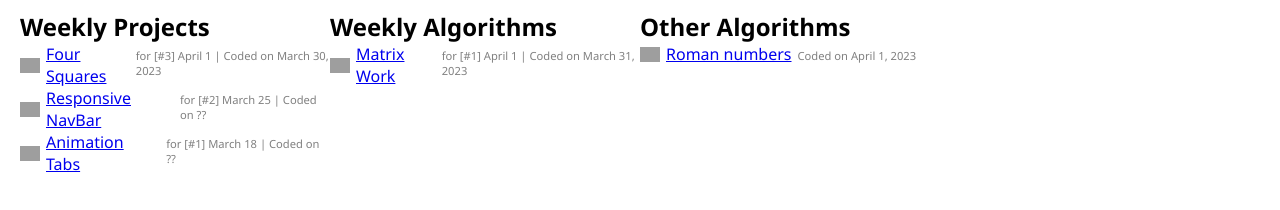
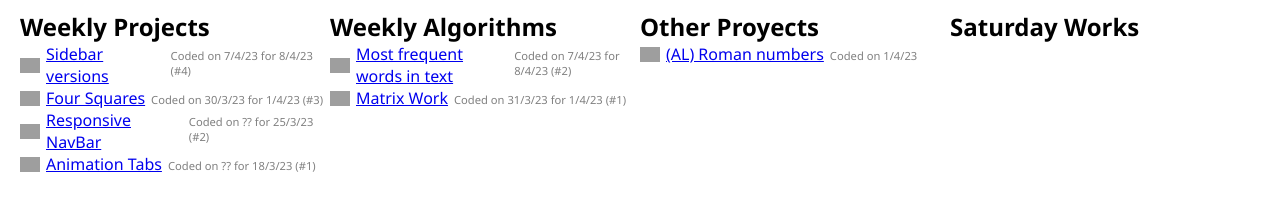
Before and after one commit to odyssey07/studious-fortnight, a plain HTML site: page index.html in a window 1280 px wide. Drawn offline with Linux system fonts and the light colour scheme; grey boxes are pictures that could not be loaded.

Commit message:
Algorithm and index.html

```diff
--- a/index.html
+++ b/index.html
@@ -44,8 +44,14 @@
         .studious-fortnight {
             margin: 10px 20px;
             display: grid;
-            grid-template-columns: 1fr 1fr 1fr 1fr;
+            grid-template-columns: repeat(auto-fit, minmax(300px, 1fr));
         }
+
+        .studious-fortnight > div {
+            margin-bottom: 3rem;
+        }
+
+
 
     </style>
 </head>
@@ -53,14 +59,21 @@
 <body class="studious-fortnight">
     <div class="weekly-projects">
         <h2>Weekly Projects</h2>
-
+        <div class="link-set">
+            <a href="./weekly-projects/004-sidebar-versions/sidebar-versions.html">
+                <img src="https://res.cloudinary.com/dews3zbls/image/upload/v1679076668/logos/Javascript_vm5qga.png"
+                    alt="" srcset="">
+                Sidebar versions
+            </a>
+            <p>Coded on 7/4/23 for 8/4/23 (#4)</p>
+        </div>
         <div class="link-set">
             <a href="./weekly-projects/003-four-squares/four-squares.html">
                 <img src="https://res.cloudinary.com/dews3zbls/image/upload/v1679076668/logos/Javascript_vm5qga.png"
                     alt="" srcset="">
                 Four Squares
             </a>
-            <p>for [#3] April 1 | Coded on March 30, 2023</p>
+            <p>Coded on 30/3/23 for 1/4/23 (#3)</p>
         </div>
         <div class="link-set">
             <a href="./weekly-projects/002-responsive-navbar/responsive-navbar.html">
@@ -68,7 +81,7 @@
                     srcset="">
                 Responsive NavBar
             </a>
-            <p>for [#2] March 25 | Coded on ??</p>
+            <p>Coded on ?? for 25/3/23 (#2)</p>
         </div>
         <div class="link-set">
             <a href="./weekly-projects/001-animations/animations.html">
@@ -76,7 +89,7 @@
                     alt="" srcset="">
                 Animation Tabs
             </a>
-            <p>for [#1] March 18 | Coded on ??</p>
+            <p>Coded on ?? for 18/3/23 (#1)</p>
         </div>
     </div>
 
@@ -84,25 +97,37 @@
         <h2>Weekly Algorithms</h2>
 
         <div class="link-set">
+            <a href="./weekly-algorithms/002-frequent-words-in-text/frequent-words-in-text.html">
+                <img src="https://res.cloudinary.com/dews3zbls/image/upload/v1679076668/logos/Javascript_vm5qga.png"
+                    alt="" srcset="">
+                Most frequent words in text
+            </a>
+            <p>Coded on 7/4/23 for 8/4/23 (#2)</p>
+        </div>
+        <div class="link-set">
             <a href="./weekly-algorithms/001-matrix-work/matrix-work.html">
                 <img src="https://res.cloudinary.com/dews3zbls/image/upload/v1679076668/logos/Javascript_vm5qga.png"
                     alt="" srcset="">
                 Matrix Work
             </a>
-            <p>for [#1] April 1 | Coded on March 31, 2023</p>
+            <p>Coded on 31/3/23 for 1/4/23 (#1)</p>
         </div>
     </div>
 
     <div class="other-algorithms">
-        <h2>Other Algorithms</h2>
+        <h2>Other Proyects</h2>
         <div class="link-set">
             <a href="./other-algorithms/001-roman-numbers/roman-numbers.html">
                 <img src="https://res.cloudinary.com/dews3zbls/image/upload/v1679076668/logos/Javascript_vm5qga.png"
                     alt="" srcset="">
-                Roman numbers
+                (AL) Roman numbers
             </a>
-            <p>Coded on April 1, 2023</p>
+            <p>Coded on 1/4/23</p>
         </div>
+    </div>
+
+    <div class="saturday-works">
+        <h2>Saturday Works</h2>
     </div>
 </body>
 
```
Also changed, not shown: weekly-algorithms/002-frequent-words-in-text/frequent-words-in-text.html (added, +59 -0 lines), weekly-algorithms/002-frequent-words-in-text/frequent-words-in-text.js (added, +23 -0 lines).
